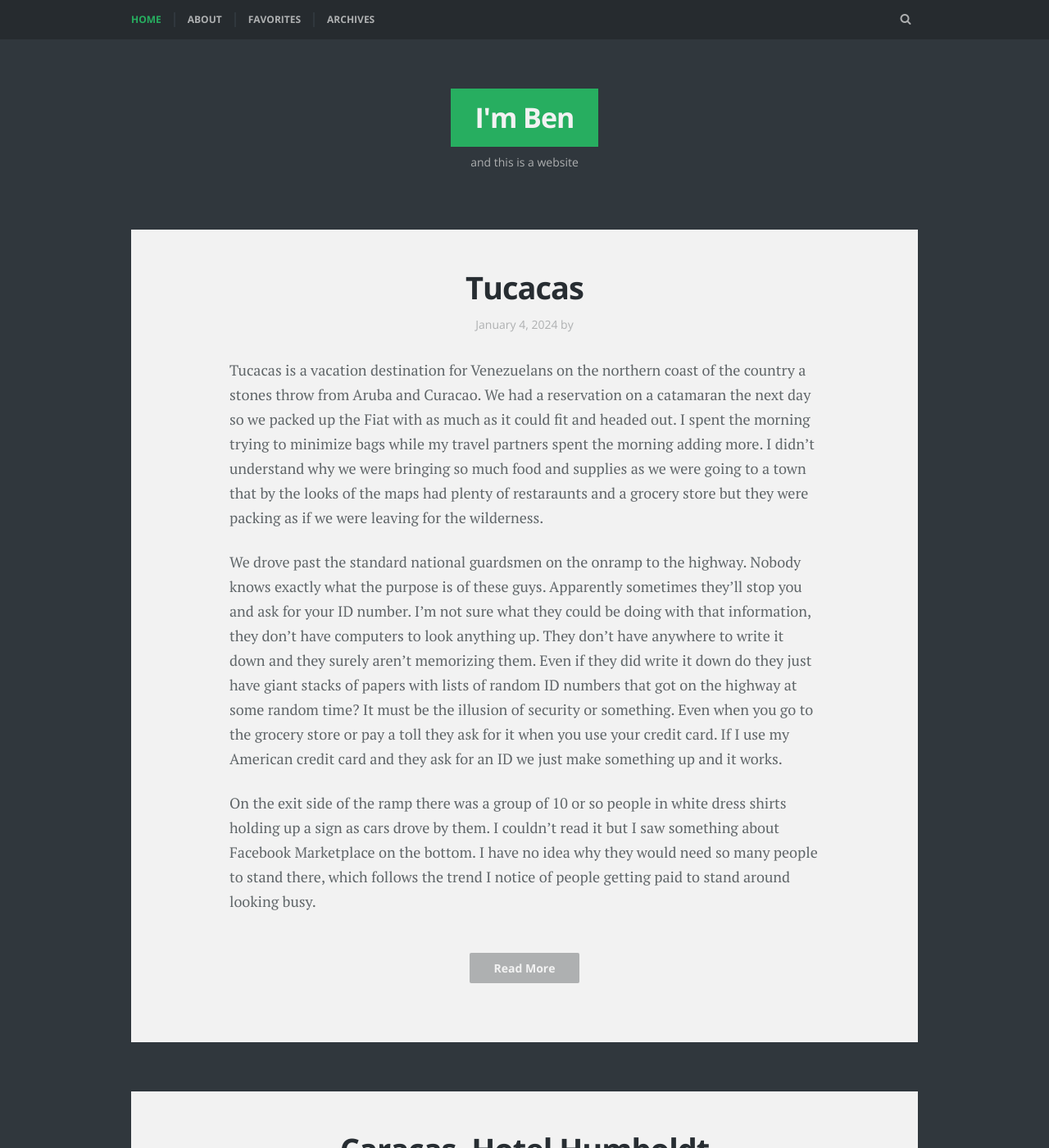
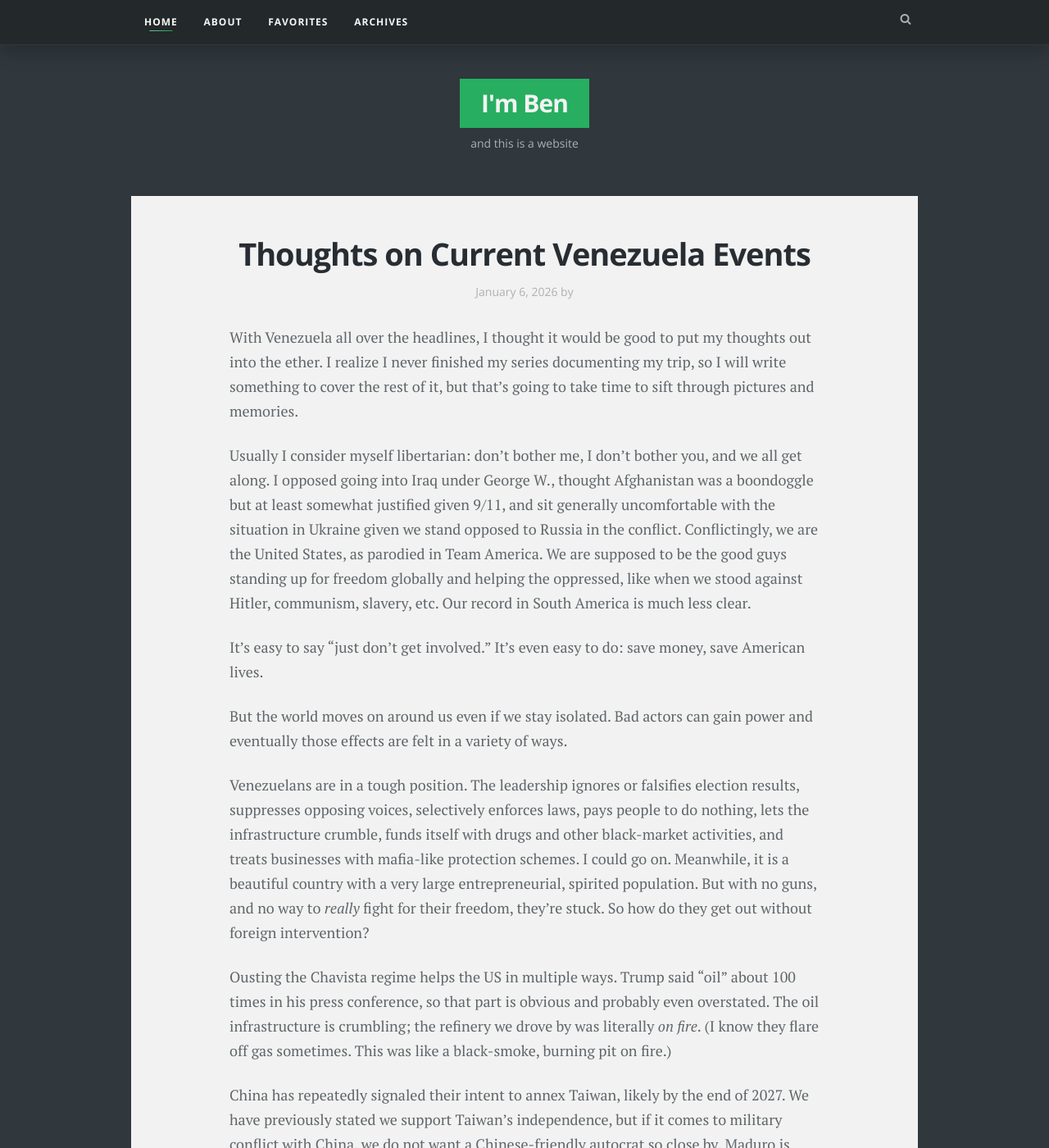
Before and after one commit to BenSanex/BenSanex.github.io, a Jekyll site: the page built from index.html, in a window 1280 px wide and 1400 px high. Shown: the whole window at 82% size. Built offline with Jekyll 4.4.1, drawn with Linux system fonts in a browser that asks for light colours; some web fonts are replaced; the list of posts is cut into pages by our own code; some of the changed text lies outside the part shown.

Commit message:
venezuela current events post

```diff
--- a/_includes/footer.html
+++ b/_includes/footer.html
@@ -30,7 +30,7 @@
             {% endif %}
         </div><!-- .social-links -->
         <div class="copyright">
-            &copy; {{ site.time | date: '%Y' }} <a href="{{ site.baseurl }}/">{{site.title}}</a> <br />BlogBox theme by <a target="_blank" href="https://justgoodthemes.com/">JustGoodThemes</a>
+            &copy; {{ site.time | date: '%Y' }} <a href="{{ site.baseurl }}/">{{site.title}}</a> <br />Designed with Codex and care in Chicago
         </div><!-- .copyright -->
         <a href="#page" id="top-link" class="top-link"><i class="fa fa-chevron-up" aria-hidden="true"></i><span class="screen-reader-text">Back to the top</span></a>
     </div><!-- .inner -->
--- /dev/null
+++ b/_posts/2026-01-06-thoughts-on-current-venezuela-events.md
@@ -0,0 +1,37 @@
+---
+layout: post
+title: "Thoughts on Current Venezuela Events"
+date: 2026-01-06 10:00:00 -0600
+tags:
+  - Venezuela
+  - Commentary
+  - Post
+featured_image: none
+excerpt: >-
+  Personal reflections on the latest headlines from Caracas and what they mean for family on the ground.
+---
+
+With Venezuela all over the headlines, I thought it would be good to put my thoughts out into the ether. I realize I never finished my series documenting my trip, so I will write something to cover the rest of it, but that's going to take time to sift through pictures and memories.
+
+Usually I consider myself libertarian: don't bother me, I don't bother you, and we all get along. I opposed going into Iraq under George W., thought Afghanistan was a boondoggle but at least somewhat justified given 9/11, and sit generally uncomfortable with the situation in Ukraine given we stand opposed to Russia in the conflict. Conflictingly, we are the United States, as parodied in Team America. We are supposed to be the good guys standing up for freedom globally and helping the oppressed, like when we stood against Hitler, communism, slavery, etc. Our record in South America is much less clear.
+
+It's easy to say "just don't get involved." It's even easy to do: save money, save American lives.
+
+But the world moves on around us even if we stay isolated. Bad actors can gain power and eventually those effects are felt in a variety of ways.
+
+Venezuelans are in a tough position. The leadership ignores or falsifies election results, suppresses opposing voices, selectively enforces laws, pays people to do nothing, lets the infrastructure crumble, funds itself with drugs and other black-market activities, and treats businesses with mafia-like protection schemes. I could go on. Meanwhile, it is a beautiful country with a very large entrepreneurial, spirited population. But with no guns, and no way to *really* fight for their freedom, they're stuck. So how do they get out without foreign intervention?
+
+Ousting the Chavista regime helps the US in multiple ways. Trump said "oil" about 100 times in his press conference, so that part is obvious and probably even overstated. The oil infrastructure is crumbling; the refinery we drove by was literally _on fire_. (I know they flare off gas sometimes. This was like a black-smoke, burning pit on fire.)
+
+China has repeatedly signaled their intent to annex Taiwan, likely by the end of 2027. We have previously stated we support Taiwan's independence, but if it comes to military conflict with China, we do not want a Chinese-friendly autocrat so close by. Maduro is also cozy with Russia. I have seen multiple reports of Russian Tu-160 bombers being stationed in Venezuela. Meanwhile we're heavily supporting Ukraine against Russia in a conflict that seems to be no closer to ending than when it started. Getting rid of this threat in our hemisphere is, in the long term, probably a safe move. In addition, any future sanctions would carry that much more force if they were no longer able to sell the black-market oil.
+
+Lastly, the Venezuelan exodus has sparked intense debate about our immigration policy over the last four years. It got to the point where people were literally walking through some of the most dangerous rainforest in the world, thousands of miles to get to the US border and then claiming asylum, essentially breaking the system. It was not designed to handle that volume of people. Now we've got Nazi thugs on the streets rounding up random brown people and throwing them in cages. While it's a bit of a chicken-and-egg problem, if we can improve life in their home country it would severely lower the demand on our immigration system.
+
+In summary, we:
+
+- remove a geopolitical problem within missile's reach of the Gulf Coast,
+- potentially increase the global supply of oil,
+- ease the demands on our immigration system, and
+- lower the flow of illegal drugs.
+
+Selfishly these are all fine, but even better, we help the majority of the people who just want their country back to its glory days. It sounds like a win-win to me. The most questionable thing about it all in my mind was the way force was used without the approval of Congress, but if Congress would just come around to supporting it in the first place then what question remains?
--- a/css/main.scss
+++ b/css/main.scss
@@ -50,7 +50,10 @@
  */
 
 .site-nav {
-    background-color: #262b2f;
+    background-color: #23282b;
+    box-shadow: 0 6px 24px rgba(0, 0, 0, 0.25);
+    position: relative;
+    z-index: 10;
 }
 
 .fixed-nav .site-nav {
@@ -79,21 +82,40 @@
     li {
         display: block;
         float: left;
-        padding: 15px 0;
+        padding: 12px 0;
         position: relative;
     }
-     a {
-        border-left: 2px solid #30373d;
-        color: #aeb0b1;
+    a {
+        border: 0;
+        color: #f4f7f5;
         display: block;
-        padding: 0 15px;
+        letter-spacing: 0.08em;
+        overflow: hidden;
+        padding: 6px 16px;
+        position: relative;
         text-decoration: none;
+        text-transform: uppercase;
+        transition: color 0.2s ease, transform 0.3s ease;
+        z-index: 1;
+        &:before {
+            background: linear-gradient(135deg, rgba(lighten($accent-color, 25%), 0.45), rgba(lighten($accent-color, 5%), 0.6));
+            border-radius: 999px;
+            bottom: 0;
+            content: "";
+            left: 0;
+            opacity: 0;
+            position: absolute;
+            right: 0;
+            top: 0;
+            transform: translateY(8px) scale(0.7);
+            transition: opacity 0.25s ease, transform 0.25s ease;
+            z-index: -1;
+        }
     }
 }
 
 .nav-menu li:first-child>a {
-    border-left: 0;
-    padding-left: 0;
+    padding-left: 16px;
 }
 
 .search-toggle {
@@ -111,7 +133,65 @@
 }
 
 .nav-menu li:hover>a,
-.nav-menu .nav-current>a,
+.nav-menu li:focus-within>a {
+    color: #f7fbf8;
+    transform: translateY(-2px) scale(1.07);
+}
+
+.nav-menu .nav-current>a {
+    color: #f7fbf8;
+    &:after {
+        background: linear-gradient(90deg, rgba(lighten($accent-color, 25%), 0.85), rgba($accent-color, 0.85));
+        bottom: 4px;
+        content: "";
+        height: 1px;
+        left: 20px;
+        opacity: 1;
+        position: absolute;
+        right: 20px;
+        transform: scaleX(0.85);
+        transform-origin: center;
+        transition: opacity 0.2s ease, transform 0.2s ease;
+    }
+}
+
+.nav-menu .nav-current>a:hover,
+.nav-menu .nav-current>a:focus {
+    color: #f7fbf8;
+    transform: translateY(0) scale(1);
+    &:before {
+        opacity: 0;
+        transform: translateY(6px) scale(0.85);
+        box-shadow: none;
+    }
+    &:after {
+        opacity: 1;
+        transform: scaleX(1);
+    }
+}
+
+.nav-menu a:hover:before,
+.nav-menu a:focus:before {
+    opacity: 1;
+    transform: translateY(-1px) scale(1.15);
+    box-shadow: 0 10px 25px rgba($accent-color, 0.35);
+}
+
+.nav-menu .nav-current>a:hover:before,
+.nav-menu .nav-current>a:focus:before {
+    opacity: 0;
+    transform: translateY(6px) scale(0.85);
+    box-shadow: none;
+}
+
+.nav-menu li:hover {
+    filter: drop-shadow(0 6px 18px rgba(0, 0, 0, 0.4));
+}
+
+.nav-menu .nav-current:hover {
+    filter: none;
+}
+
 .search-toggle:hover {
     color: $accent-color;
 }
@@ -279,8 +359,8 @@ ul.search-results {
 .site-header {
     text-align: center;
     .inner {
-        padding-bottom: 72px;
-        padding-top: 60px;
+        padding-bottom: 54px;
+        padding-top: 48px;
     }
 }
 
@@ -293,14 +373,14 @@ ul.search-results {
 }
 
 .site-title {
-    font: bold 34px/1.2 $heading-font;
+    font: bold 30px/1.2 $heading-font;
     letter-spacing: -1px;
     margin: 0;
     a {
         background-color: $accent-color;
         color: #f2f2f2;
         display: inline-block;
-        padding: 15px 30px;
+        padding: 12px 26px;
         text-decoration: none;
         &:hover {
             background-color: #606669;
```
